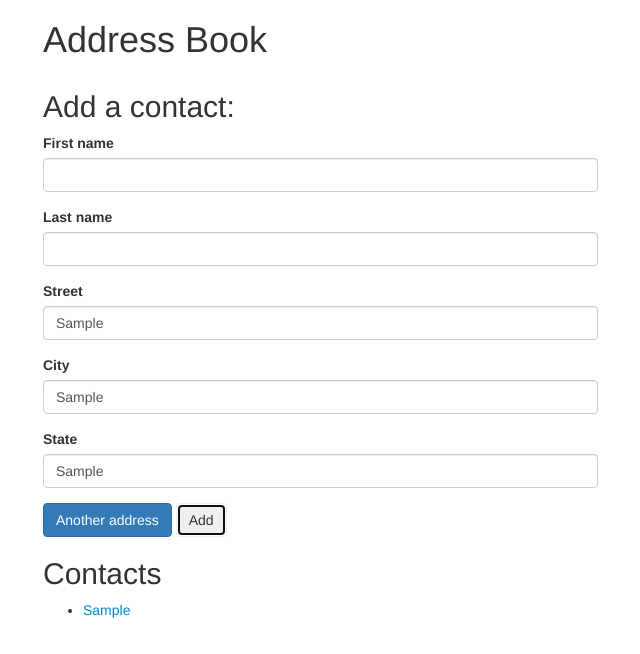
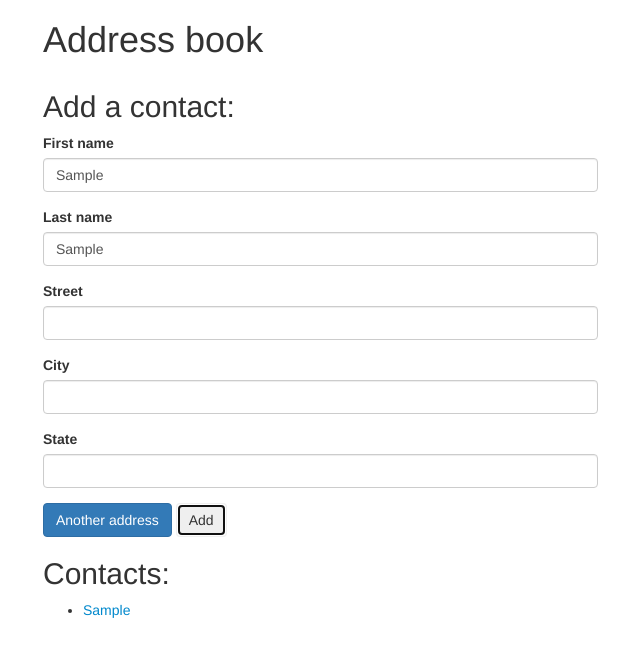
Before and after one commit to pfiore/address_book_js, a plain HTML site: page index.html in a window 1280 px wide. Both pictures are taken after typing "Sample", "Sample", "Sample", "Sample", "Sample" into the empty fields and a click on the button "Add". Shown: the whole page, without its empty margins (27-667 px from the left). Drawn offline with nearby package versions, Linux system fonts and the light colour scheme.

Commit message:
Resolved bugs

```diff
--- a/index.html
+++ b/index.html
@@ -1,7 +1,7 @@
 <!DOCTYPE html>
 <html>
   <head>
-  <link href="http://maxcdn.bootstrapcdn.com/bootstrap/3.3.4/css/bootstrap.min.css" rel="stylesheet" type="text/css">
+    <link href="css/bootstrap.css" rel="stylesheet" type="text/css">
     <link href="css/styles.css" rel="stylesheet" type="text/css">
     <script src="js/jquery-1.11.2.js"></script>
     <script src="js/scripts.js"></script>
@@ -9,7 +9,7 @@
   </head>
   <body>
     <div class="container">
-      <h1> Address Book</h1>
+      <h1>Address book</h1>
 
       <div class="row">
         <div class="col-md-6">
@@ -23,14 +23,7 @@
               <label for="new-last-name">Last name</label>
               <input type="text" class="form-control" id="new-last-name">
             </div>
-            <!-- <div class="form-group">
-              <label for="new-phone">Phone number</label>
-              <input type="text" class="form-control" id="new-phone">
-            </div>
-            <div class="form-group">
-              <label for="new-email">Email</label>
-              <input type="text" class="form-control" id="new-email">
-            </div> -->
+
             <div id="new-addresses">
               <div class="new-address">
                 <div class="form-group">
@@ -47,20 +40,25 @@
                 </div>
               </div>
             </div>
-            <span class="btn btn-primary" id="add-address>">Another address</span>
+
+            <span class="btn btn-primary" id="add-address">Another address</span>
+
             <button type="submit" class="btn">Add</button>
           </form>
-                <h2>Contacts</h2>
+
+          <h2>Contacts:</h2>
           <ul id="contacts">
-                  <ul>
+
+          </ul>
         </div>
+
         <div class="col-md-6">
           <div id="show-contact">
             <h2></h2>
 
             <p>First name: <span class="first-name"></span></p>
             <p>Last name: <span class="last-name"></span></p>
-                <p>Address(es):</p>
+            <p>Addresses:</p>
             <ul id="addresses">
 
             </ul>
@@ -68,6 +66,5 @@
         </div>
       </div>
     </div>
-    </div>
   </body>
 </html>
--- a/js/scripts.js
+++ b/js/scripts.js
@@ -21,14 +21,8 @@ $(document).ready(function() {
 
     var inputtedFirstName = $("input#new-first-name").val();
     var inputtedLastName = $("input#new-last-name").val();
-      // var inputtedPhone = $("input#new-phone").val();
-      // var inputtedEmail = $("input#new-email").val();
 
-      var newContact = {
-        firstName: inputtedFirstName,
-        lastName: inputtedLastName,
-        addresses: []
-        };
+    var newContact = { firstName: inputtedFirstName, lastName: inputtedLastName, addresses: [] };
 
     $(".new-address").each(function() {
       var inputtedStreet = $(this).find("input.new-street").val();
@@ -38,7 +32,10 @@ $(document).ready(function() {
       var newAddress = { street: inputtedStreet, city: inputtedCity, state: inputtedState };
       newContact.addresses.push(newAddress);
     });
+
+
     $("ul#contacts").append("<li><span class='contact'>" + newContact.firstName + "</span></li>");
+
     $(".contact").last().click(function() {
       $("#show-contact").show();
 
@@ -49,18 +46,15 @@ $(document).ready(function() {
       $("ul#addresses").text("");
       newContact.addresses.forEach(function(address) {
         $("ul#addresses").append("<li>" + address.street + ", " + address.city + ", " + address.state + "</li>");
-          debugger;
-
       });
     });
 
-    $("input#new-first-name").val("");
-    $("input#new-last-name").val("");
-    $("input#new-phone").val("");
-    $("input#new-email").val("");
-    $("input#new-street").val("");
-    $("input#new-city").val("");
-    $("input#new-state").val("");
-
+    $("input.new-first-name").val("");
+    $("input.new-last-name").val("");
+    // $("input#new-phone").val("");
+    // $("input#new-email").val("");
+    $("input.new-street").val("");
+    $("input.new-city").val("");
+    $("input.new-state").val("");
   });
 });
```
Lines whose indentation alone changed are shown as unchanged.
